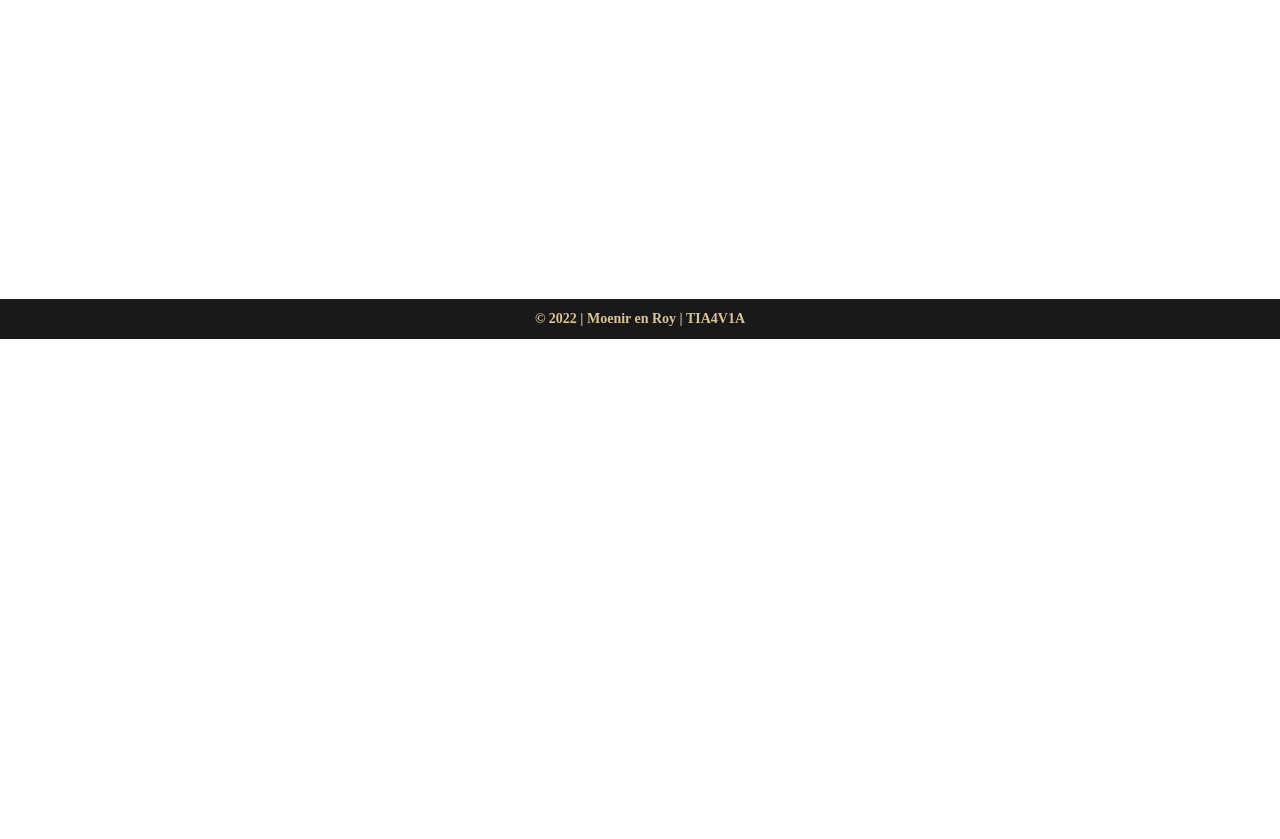
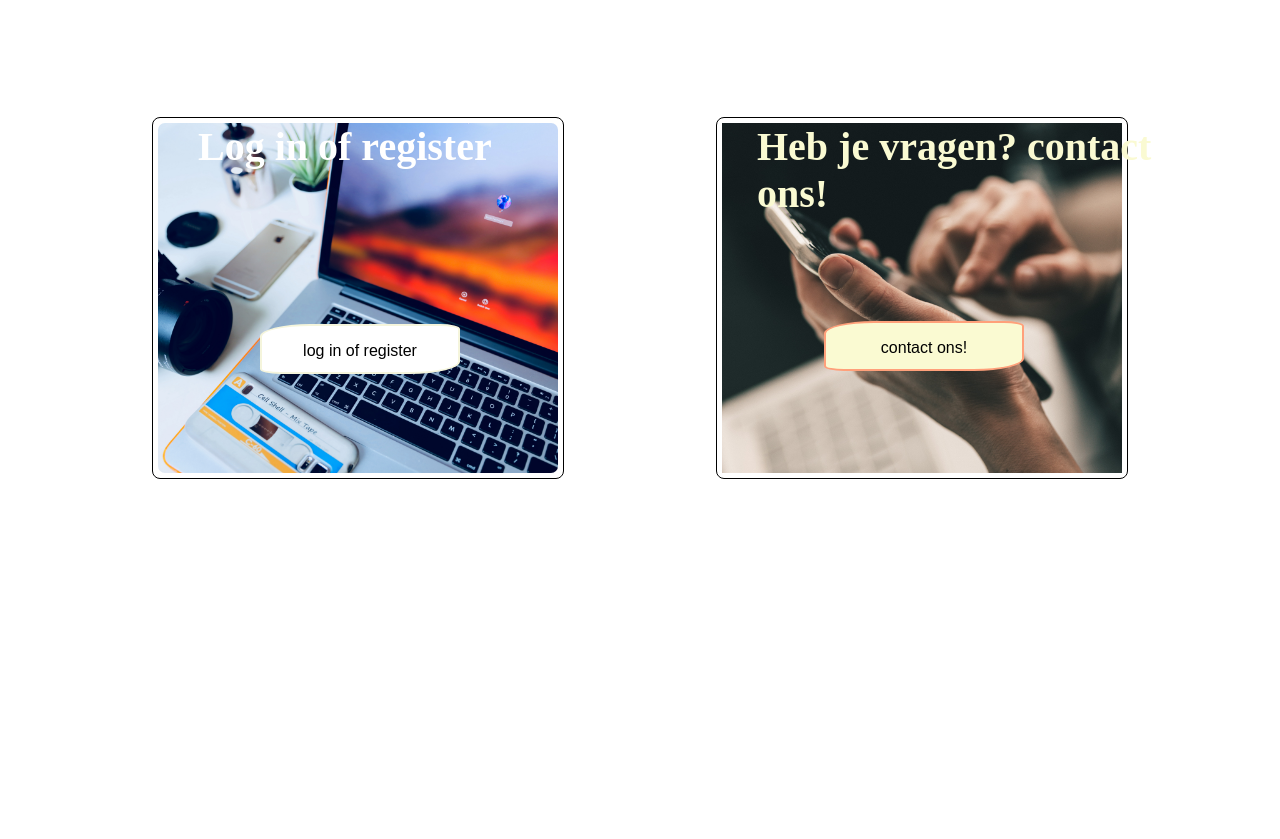
Before and after one commit to MoenirEl/CRUD_Airline, a PHP site: page / in a window 1280 px wide. Shown: the part 801-1640 px from the top of the page. Before the commit the page ends 1140 px from the top, so only its background shows below. Run offline with PHP 8.4, Linux system fonts and the light colour scheme; some libraries are stand-ins or nearby versions.

Commit message:
index en contact page klaar

```diff
--- a/connectie/pdo.php
+++ b/connectie/pdo.php
@@ -25,6 +25,6 @@
     catch(PDOException $e)
     {
         echo $e->getMessage();
-        die("sorry, database problem");
+        //die("sorry, database problem");
     }
 ?>
--- a/css/index.css
+++ b/css/index.css
@@ -6,7 +6,7 @@
     display: flex;
     flex-direction: column;
     width: 100%;
-    height: 1000px;
+    height: 1400px;
   }
 
 
@@ -42,18 +41,17 @@
   border: none;
   border-radius: 4px;
   background-color: #f1f1f1;
-
 }
 
 .container {
   display: flex;
   align-items: center;
   justify-content: center;
+  flex-direction: column;
   position: relative;
   top: 100px;
   width: 100%;
-  height: 600px;
-
+  height: 1200px;
 }
 
 .uniblok {
@@ -187,3 +206,108 @@
   outline: none;
 
   } */
+
+
+  .onderblok {
+    display: flex;
+    flex-wrap: wrap;
+    flex-direction: row;
+    align-items: center;
+    justify-content: space-evenly;
+    width: 100%;
+    height: 600px;
+
+  }
+
+  .col-2 {
+    display: flex;
+    flex-wrap: no-wrap;
+    flex-direction: row;
+    height: 350px;
+    width: 400px;
+    background-color: white;
+    border: 1px solid;
+    border-radius: 8px;
+    padding: 5px;
+  }
+
+  .button {
+    border-radius: 25% 10%;
+    position: relative;
+    height: 50px;
+    width: 200px;
+    border: none;
+    color: white;
+    padding: 16px 32px;
+    text-align: center;
+    text-decoration: none;
+    display: inline-block;
+    font-size: 16px;
+    margin: 4px 2px;
+    transition-duration: 0.4s;
+    cursor: pointer;
+  }
+
+  .contact {
+    background-image: url("../img/contact_ons.jpg");
+    width: 400px;
+    height: 350px;
+    background-position: center;
+    background-repeat: no-repeat;
+    background-size: cover;
+    color: lightgoldenrodyellow;
+  }
+
+  #login {
+    background-image: url("../img/login_img.jpg");
+    width: 400px;
+    height: 350px;
+    background-position: center;
+    background-repeat: no-repeat;
+    background-size: cover;
+    color: white;
+    border-radius: 7px;
+    background-color: lightblue;
+  }
+
+
+  .login {
+    background-color: white;
+    color: black;
+    border: 2px solid beige;
+  }
+
+  .login:hover {
+    background-color: beige;
+    color: lightblue;
+  }
+
+  .contactknop {
+    background-color: lightgoldenrodyellow;
+    color: black;
+    border: 2px solid lightsalmon;
+  }
+
+  .contactknop:hover {
+    background-color: lightsalmon;
+    color: white;
+  }
+  .login_welkom {
+    font-size: 40px;
+    position: relative;
+    left: 40px;
+  }
+  .contact_welkom {
+    font-size: 40px;
+    position: relative;
+    left: 35px;
+    top: 0px;
+  }
+  .buttonknop{
+    left: 100px;
+    top: 100px;
+  }
+  .buttonknop2{
+    left: 100px;
+    top: 150px;
+  }
--- a/css/nav.css
+++ b/css/nav.css
@@ -4,7 +4,7 @@
     justify-content: flex-end;
     align-items: center;
     column-gap: 30px;
-    background-color: rgba(255, 255, 255, 0.097);
+    background-color: rgba(53, 48, 48, 0.393);
     height: 100px;
     width: 100%;
     position: relative;
@@ -22,5 +22,6 @@
   #logo{
     width: 120px;
     position: relative;
-    right: 60%;
+    right: 50%;
+
   }
--- a/index.php
+++ b/index.php
@@ -22,7 +22,11 @@
     ?>
 
     <div class="container">
+        <div class="textbox">
+            <h1  id="paarstext" >heb je ooit over nagedacht om naar de ruimte te gaan?</h1>
+        </div>
         <div class="uniblok">
+
             <div class="routeblok">
                 <form action="#">
                     <label for="van">reis</label>
@@ -67,21 +71,27 @@
 
             </div>
 
-
         </div>
-
-</div>
-        <div id="footer">
-
-            <?php
-            include_once "includes/footer.php";
-            ?>
-
+        <div class="onderblok">
+        <div class="col-2">
+            <div id="login">
+                <h1 class="login_welkom">Log in of register </h1>
+                <button onclick="document.location='inloggen.php'" class="button login buttonknop2"> log in of register</button>
+            </div>
         </div>
-
-
-
-
+        <div class="col-2">
+            <div class="contact">
+                <h1 class="contact_welkom">Heb je vragen? contact ons!</h1>
+                <button onclick="document.location='contact.php'" class="button contactknop buttonknop">contact ons!</button>
+            </div>
+        </div>
+    </div>
+    </div>
+    <div id="footer">
+        <?php
+        include_once "includes/footer.php";
+        ?>
+    </div>
     <script src="js/index.js"></script>
 
 </body>
--- a/inloggen.php
+++ b/inloggen.php
@@ -93,9 +93,9 @@
 <?php
   session_start();
   if (isset($_SESSION['name'])) {
-    echo "gelukt";
+    //echo "gelukt";
   } else {
-    echo 'niet gelukt';
+    //echo 'niet gelukt';
   }
 
 ?>
--- a/nav.php
+++ b/nav.php
@@ -22,6 +22,7 @@
         ?>
         <a href="info.php">info</a>
         <a href="about.php">about us</a>
+        <a href="contact.php">contact</a>
         <?php
             if (isset($_SESSION['name'])) {
                 echo '<a href="connectie/sessionD.php">uitloggen</a>';
```
Also changed, not shown: other parts of css/index.css (+31 -11 lines), contact.php (+43 -0 lines), css/contact.css (+167 -0 lines), img/contact_ons.jpg (added), img/login_img.jpg (added).
